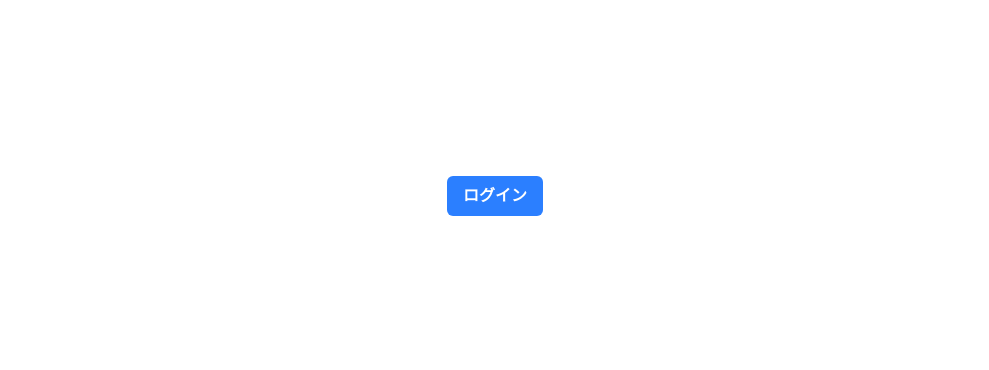
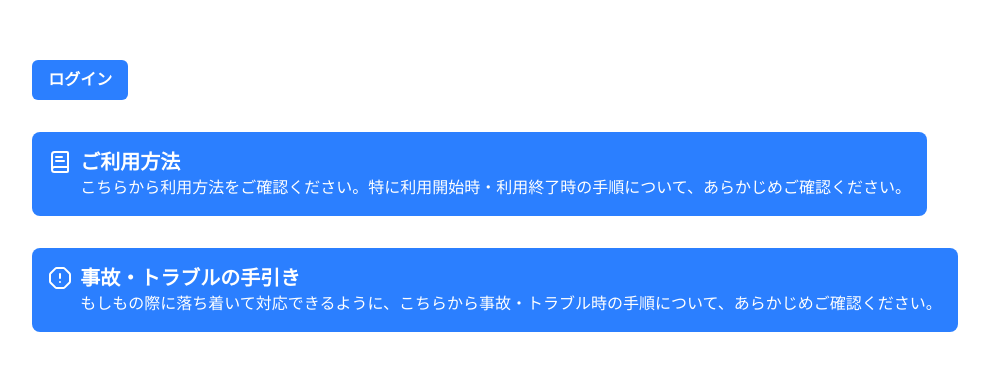
Before and after one commit to cordelia-sixth/carshare-clone, a Next.js app: page / in a window 1280 px wide. Shown: the part 204-574 px from the top of the page, without its empty margins (145-1134 px from the left). Built offline with nearby package versions, Linux system fonts and the light colour scheme.

Commit message:
add common link component

```diff
--- a/package.json
+++ b/package.json
@@ -9,6 +9,7 @@
     "lint": "next lint"
   },
   "dependencies": {
+    "lucide-react": "^0.503.0",
     "next": "15.3.1",
     "react": "^19.0.0",
     "react-dom": "^19.0.0"
--- /dev/null
+++ b/src/components/guideLink.tsx
@@ -0,0 +1,31 @@
+import Link from 'next/link';
+import { ReactNode } from 'react';
+
+type Props = {
+  icon: ReactNode;
+  title: string;
+  url: string;
+  description: string;
+};
+
+/**
+ * アプリケーション全体で使うご案内リンクコンポーネント
+ * @param icon lucidaアイコン
+ * @param title タイトル
+ * @param description 説明文
+ * @param url 遷移先URL
+ */
+export const GuideLink = ({ icon, title, description, url }: Props) => {
+  return (
+    <Link
+      href={url}
+      className="flex gap-2 rounded-lg bg-blue-500 px-4 py-4 text-white"
+    >
+      <div className="mt-0.5">{icon}</div>
+      <div>
+        <p className="text-xl font-bold">{title}</p>
+        <p>{description}</p>
+      </div>
+    </Link>
+  );
+};
--- a/src/pages/index.tsx
+++ b/src/pages/index.tsx
@@ -1,4 +1,6 @@
 import { Button } from '@/components/button';
+import { GuideLink } from '@/components/guideLink';
+import { BookText, OctagonAlert } from 'lucide-react';
 import { Geist, Geist_Mono } from 'next/font/google';
 
 const geistSans = Geist({
@@ -24,6 +26,18 @@ export default function Home() {
         >
           ログイン
         </Button>
+        <GuideLink
+          icon={<BookText />}
+          url="#"
+          title="ご利用方法"
+          description="こちらから利用方法をご確認ください。特に利用開始時・利用終了時の手順について、あらかじめご確認ください。"
+        />
+        <GuideLink
+          icon={<OctagonAlert />}
+          url="#"
+          title="事故・トラブルの手引き"
+          description="もしもの際に落ち着いて対応できるように、こちらから事故・トラブル時の手順について、あらかじめご確認ください。"
+        />
       </main>
       <footer className="row-start-3 flex flex-wrap items-center justify-center gap-[24px]"></footer>
     </div>
```
Also changed, not shown: 1 other file (tests, documents, lock files or other folders).
